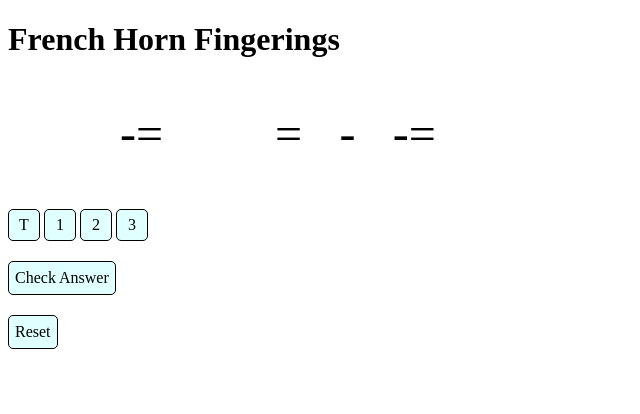
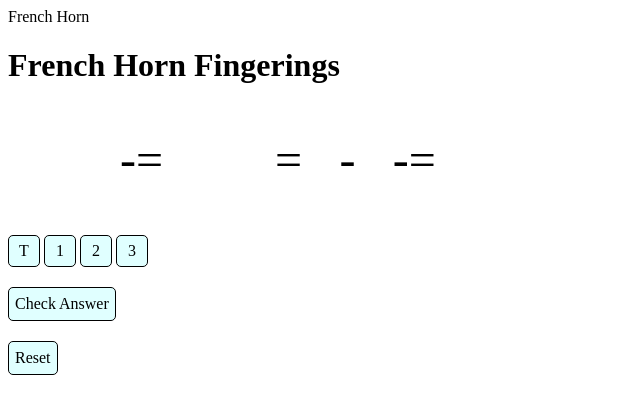
Before and after one commit to StephenBuley/band-fingerings, a React (Vite) app: page / in a window 1280 px wide. Shown: the top 414 px of the page, without its empty margins (0-640 px from the left). Built offline with nearby package versions, Linux system fonts and the light colour scheme.

Commit message:
add instrument component and react-router

```diff
--- a/src/App.tsx
+++ b/src/App.tsx
@@ -4,6 +4,7 @@ import { Button } from "./components/Button"
 import { TFrenchHornFingerings } from "./types"
 import { fingerings } from "./fingerings"
 import { musicNotes } from "./musicNotes"
+import { Instrument } from "./components/Instrument"
 
 function App() {
   const [note, setNote] = useState("")
@@ -84,6 +85,7 @@ function App() {
 
   return (
     <div>
+      <Instrument name="French Horn" />
       <h1 className="title">French Horn Fingerings</h1>
       <p className="music-notation">
         {musicNotes.trebleClefWithStaff +
--- /dev/null
+++ b/src/components/Instrument.tsx
@@ -0,0 +1,5 @@
+import { TInstrumentProps } from "../types"
+
+export function Instrument({ name }: TInstrumentProps) {
+  return <div>{name}</div>
+}
--- a/src/main.tsx
+++ b/src/main.tsx
@@ -1,9 +1,21 @@
 import React from "react"
 import ReactDOM from "react-dom/client"
 import App from "./App"
+import { createBrowserRouter, RouterProvider } from "react-router-dom"
+
+const router = createBrowserRouter([
+  {
+    path: "/",
+    element: <App />,
+  },
+  {
+    path: "/fhorn",
+    element: <div>hello french horns!</div>,
+  },
+])
 
 ReactDOM.createRoot(document.getElementById("root") as HTMLElement).render(
   <React.StrictMode>
-    <App />
+    <RouterProvider router={router} />
   </React.StrictMode>
 )
--- a/src/types.ts
+++ b/src/types.ts
@@ -29,3 +29,7 @@ export type TButtonProps = {
   handleActionButtonClick?: () => void
   selected: string[]
 }
+
+export type TInstrumentProps = {
+  name: string
+}
```
